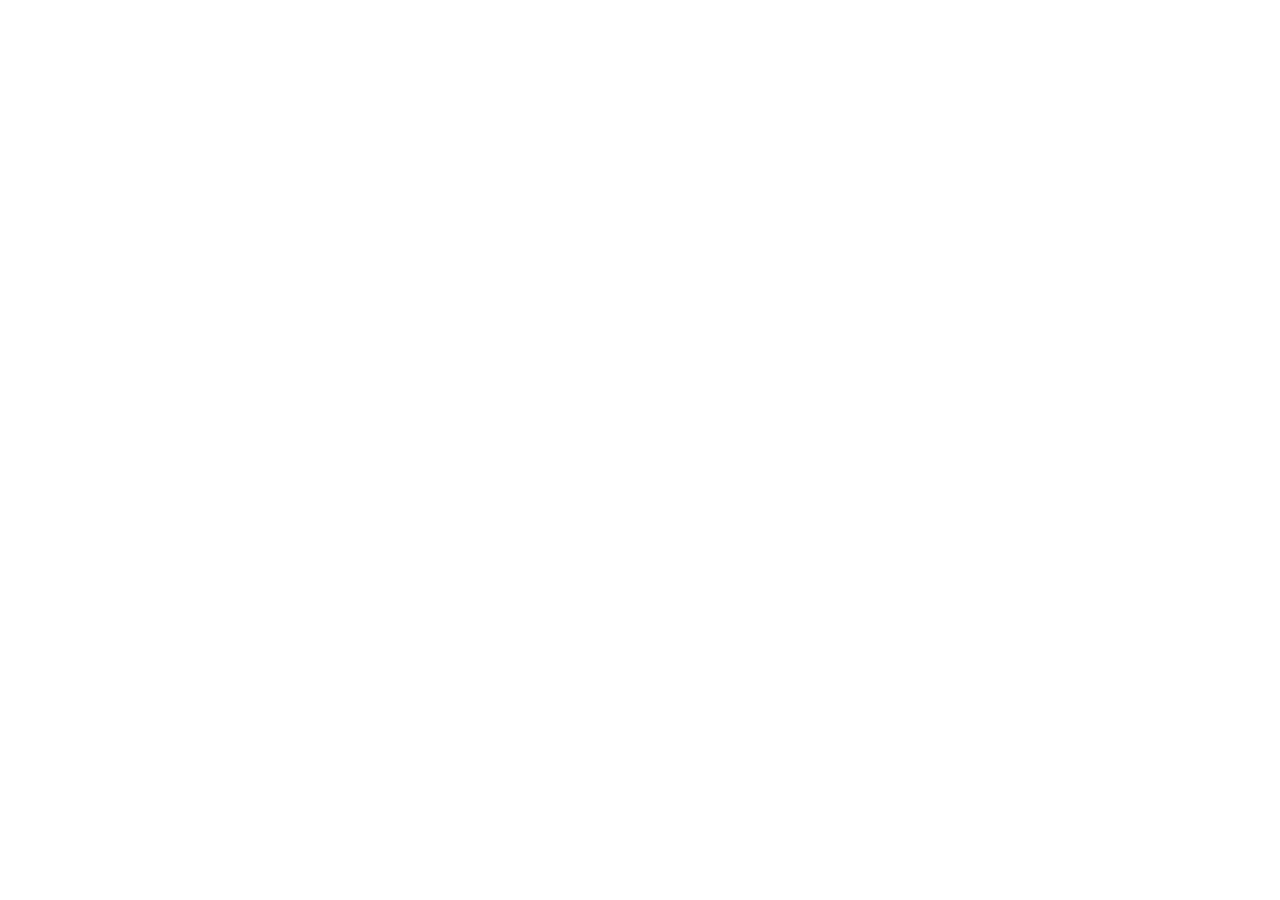
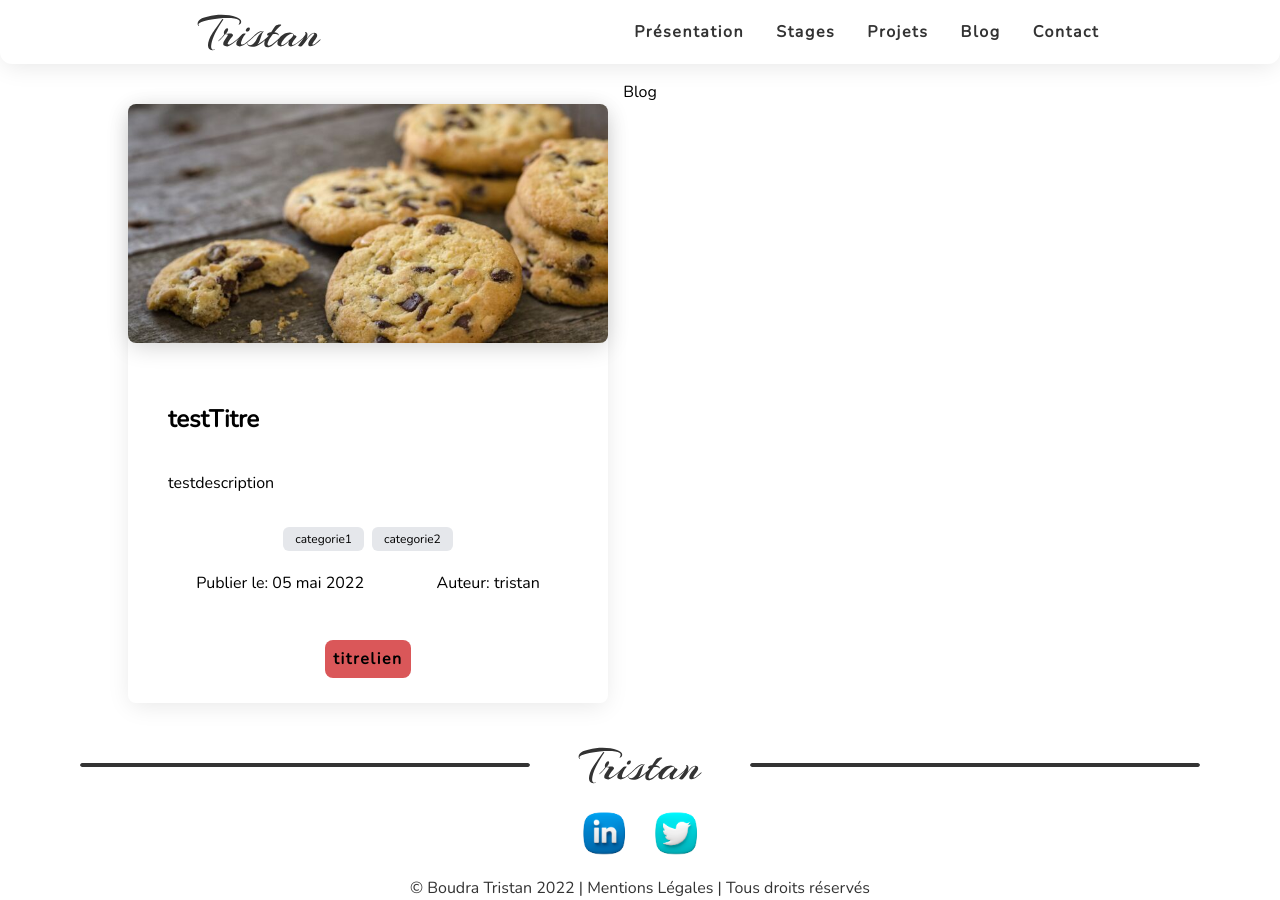
Before and after one commit to Tristan-Boudra/Portfolio, a Vue app: page /blog in a window 1280 px wide. Before the commit the page ends 800 px from the top, so only its background shows below. Built offline with nearby package versions, Linux system fonts and the light colour scheme.

Commit message:
ajout du template des articles du blog

```diff
--- /dev/null
+++ b/src/components/Articles.vue
@@ -0,0 +1,32 @@
+<template>
+  <div class="rounded-lg shadow-[0_5px_25px_-3px_rgba(0,0,0,0.1)] hover:shadow-[0_5px_25px_-3px_rgba(0,0,0,0.3)] transition duration-500 hover:ease-in-out h-full">
+    <img class="mx-auto w-auto rounded-lg mb-5 shadow-[0_5px_25px_-3px_rgba(0,0,0,0.2)] object-fill" v-if="this.data.image" :src="require(`@/assets/${data.image}.png`)" alt="image stages">
+    <section class="p-5">
+      <div class="flex flex-col">
+        <div class="p-3 text-left">
+          <h1 class="text-2xl font-bold p-2 mb-5">{{ data.titre }}</h1>
+          <p class="mx-auto p-2 mb-6">{{ data.description }}</p>
+          <ul class="flex gap-2 flex-wrap mx-auto justify-center mb-3">
+            <li class="py-1 px-3 bg-gray-200 text-xs rounded-md transition duration-500 hover:scale-110" v-for="allCategorie in data.categorie" v-bind:key="allCategorie">{{ allCategorie.name }}</li>
+          </ul>
+          <div class="flex flex-row">
+            <p class="mx-auto p-2">Publier le: {{ data.date }}</p>
+            <p class="mx-auto p-2">Auteur: {{ data.auteur }}</p>
+          </div>
+        </div>
+        <div class="flex flex-row space-x-2 flex-wrap mx-auto p-3">
+          <div class="mt-5" v-for="allLink in data.links" v-bind:key="allLink">
+            <a class="bg-[#DA5759] p-2 rounded-lg text-[#000000] font-bold text-center w-32 h-14 tracking-widest mx-auto" :href="allLink.link">{{ allLink.name }}</a>
+          </div>
+        </div>
+      </div>
+    </section>
+  </div>
+</template>
+
+<script>
+
+export default {
+  props: ['data'],
+};
+</script>
--- a/src/components/Contact.vue
+++ b/src/components/Contact.vue
@@ -21,7 +21,7 @@
       </div>
       <div class="relative z-0 mb-6 w-0 md:mx-10 ml-10">
         <input type="text" id="object" name="object" autocomplete="objet" v-model="object" class="block py-2.5 px-0 w-72 text-sm text-gray-900 bg-transparent border-0 border-b-2 border-[#333333] appearance-none focus:outline-none focus:ring-0 focus:border-[#DA5759] peer" placeholder=" " required />
-        <label for="object" class="absolute text font-bold text-[#333333] duration-300 transform -translate-y-6 scale-75 top-3 -z-10 origin-[0] peer-focus:left-0 peer-focus:text-[#DA5759] peer-placeholder-shown:scale-100 peer-placeholder-shown:translate-y-0 peer-focus:scale-75 peer-focus:-translate-y-6">Object</label>
+        <label for="object" class="absolute text font-bold text-[#333333] duration-300 transform -translate-y-6 scale-75 top-3 -z-10 origin-[0] peer-focus:left-0 peer-focus:text-[#DA5759] peer-placeholder-shown:scale-100 peer-placeholder-shown:translate-y-0 peer-focus:scale-75 peer-focus:-translate-y-6">Objet</label>
       </div>
       <div class="relative z-0 mb-6 w-0 md:mx-10 ml-10">
         <input type="text" id="email" name="email" autocomplete="email" v-model="email" class="block py-2.5 px-0 w-72 text-sm text-gray-900 bg-transparent border-0 border-b-2 border-[#333333] appearance-none focus:outline-none focus:ring-0 focus:border-[#DA5759] peer" placeholder=" " required />
--- a/src/components/Projects.vue
+++ b/src/components/Projects.vue
@@ -1,12 +1,12 @@
 <template>
-  <div class="rounded-lg shadow-[0_5px_25px_-3px_rgba(0,0,0,0.1)] hover:shadow-[0_5px_25px_-3px_rgba(0,0,0,0.3)] hover:transform hover:transition hover:duration-500 hover:ease-in-out h-full">
+  <div class="rounded-lg shadow-[0_5px_25px_-3px_rgba(0,0,0,0.1)] hover:shadow-[0_5px_25px_-3px_rgba(0,0,0,0.3)] transition duration-500 hover:ease-in-out h-full">
     <section class="">
       <div class="flex flex-col p-6">
         <h1 class="text-2xl font-bold p-2 mb-5">{{ data.name }}</h1>
-        <img class="mx-auto w-9/12 rounded-lg mb-5 shadow-[0_5px_25px_-3px_rgba(0,0,0,0.2)] hover:transform hover:transition hover:duration-500 hover:ease-in-out hover:scale-110" v-if="this.data.img" :src="require(`@/assets/${data.img}.png`)" alt="image projetcs">
+        <img class="mx-auto w-9/12 rounded-lg mb-5 shadow-[0_5px_25px_-3px_rgba(0,0,0,0.2)] transition duration-500 hover:ease-in-out hover:scale-110" v-if="this.data.img" :src="require(`@/assets/${data.img}.png`)" alt="image projetcs">
         <p class="mx-auto p-2 mb-6">{{ data.description }}</p>
         <ul class="flex gap-2 flex-wrap mx-auto justify-center mb-3">
-          <li class="py-1 px-3 text-white text-sm rounded-md hover:transform hover:transition hover:duration-500 hover:scale-110" v-for="tech in data.techno" v-bind:key="tech" :style="'background-color: #' + tech.color">{{ tech.name }}</li>
+          <li class="py-1 px-3 text-white text-sm rounded-md transition duration-500 hover:scale-110" v-for="tech in data.techno" v-bind:key="tech" :style="'background-color: #' + tech.color">{{ tech.name }}</li>
         </ul>
         <p class="mx-auto p-2">{{ data.context }}</p>
         <div class="flex flex-row space-x-2 flex-wrap mx-auto p-3">
--- a/src/components/Stages.vue
+++ b/src/components/Stages.vue
@@ -1,12 +1,12 @@
 <template>
-  <div class="rounded-lg shadow-[0_5px_25px_-3px_rgba(0,0,0,0.1)] hover:shadow-[0_5px_25px_-3px_rgba(0,0,0,0.3)] hover:transform hover:transition hover:duration-500 hover:ease-in-out h-full p-5">
+  <div class="rounded-lg shadow-[0_5px_25px_-3px_rgba(0,0,0,0.1)] hover:shadow-[0_5px_25px_-3px_rgba(0,0,0,0.3)] transition duration-500 hover:ease-in-out h-full p-5">
     <section class="">
       <div class="flex flex-col">
         <h1 class="text-2xl font-bold p-2 mb-5">{{ data.name }}</h1>
-        <img class="mx-auto w-6/12 rounded-lg mb-5 shadow-[0_5px_25px_-3px_rgba(0,0,0,0.2)] hover:transform hover:transition hover:duration-500 hover:scale-110" v-if="this.data.img" :src="require(`@/assets/${data.img}.png`)" alt="image stages">
+        <img class="mx-auto w-6/12 rounded-lg mb-5 shadow-[0_5px_25px_-3px_rgba(0,0,0,0.2)] transition duration-500 hover:scale-110" v-if="this.data.img" :src="require(`@/assets/${data.img}.png`)" alt="image stages">
         <p class="mx-auto p-2 mb-6">{{ data.description }}</p>
         <ul class="flex gap-2 flex-wrap mx-auto justify-center mb-3">
-          <li class="py-1 px-3 text-white text-sm rounded-md hover:transform hover:transition hover:duration-500 hover:scale-110" v-for="tech in data.techno" v-bind:key="tech" :style="'background-color: #' + tech.color">{{ tech.name }}</li>
+          <li class="py-1 px-3 text-white text-sm rounded-md transition duration-500 hover:scale-110" v-for="tech in data.techno" v-bind:key="tech" :style="'background-color: #' + tech.color">{{ tech.name }}</li>
         </ul>
         <p class="mx-auto p-2">{{ data.context }}</p>
         <div class="flex flex-row space-x-2 flex-wrap mx-auto p-3">
--- a/src/store/index.js
+++ b/src/store/index.js
@@ -266,6 +266,32 @@
         ],
       },
     ],
+    blog: [
+      {
+        id: 0,
+        titre: 'testTitre',
+        description: 'testdescription',
+        image: 'cookie',
+        date: '05 mai 2022',
+        auteur: 'tristan',
+        categorie: [
+          {
+            id: 0,
+            name: 'categorie1',
+          },
+          {
+            id: 1,
+            name: 'categorie2',
+          },
+        ],
+        links: [
+          {
+            name: 'titrelien',
+            link: 'lien',
+          },
+        ],
+      },
+    ],
   },
   mutations: {
   },
--- a/src/views/Blog.vue
+++ b/src/views/Blog.vue
@@ -1,12 +1,34 @@
 <template>
   <div class="w-full">
+    <Navbar/>
     <section class="max-w-screen-lg mx-auto">
+      <h1 class="mt-20">Blog</h1>
+        <div class="grid md:grid-cols-2 gap-16">
+          <div v-for="row in Articles" v-bind:key="row">
+            <Articles :data="row"/>
+          </div>
+        </div>
     </section>
+    <Footer/>
   </div>
 </template>
 
 <script>
+import Navbar from '@/components/Navbar.vue';
+import Footer from '@/components/Footer.vue';
+import Articles from '@/components/Articles.vue';
+
 export default {
-  components: {},
+  components: {
+    Navbar,
+    Footer,
+    Articles,
+  },
+  computed: {
+    Articles() {
+      const allArticles = this.$store.state.blog;
+      return allArticles;
+    },
+  },
 };
 </script>
--- a/src/views/Home.vue
+++ b/src/views/Home.vue
@@ -27,7 +27,7 @@
             Titulaire d'un BTS SIO option SLAM, je suis actuellement en troisième année de Bachelor Développeur web et mobile à MydigitalSchool à Lyon. Je réalise cette formation en alternance au sein de l'entreprise ... en tant que ...<br>
             Avec mes projets de cours, personnels, ainsi que mes stages, j’ai pu apprendre:</div>
           <ul class="flex flex-row flex-wrap gap-2 mx-auto space-x-4 p-3 justify-center">
-            <li class="py-1 px-3 text-white text-sm rounded-md h-auto w-auto hover:transform hover:transition hover:duration-500 hover:scale-110" v-for="tech in this.langages.techno" v-bind:key="tech" :style="'background-color: #' + tech.color">{{ tech.name }}</li>
+            <li class="py-1 px-3 text-white text-sm rounded-md h-auto w-auto transition duration-500 hover:scale-110" v-for="tech in this.langages.techno" v-bind:key="tech" :style="'background-color: #' + tech.color">{{ tech.name }}</li>
           </ul>
         </div>
         <div class="p-2">
@@ -74,7 +74,7 @@
         <h2 class="text-3xl font-bold text-center mx-auto">Blog</h2>
         <p class="text-left p-6">J'ai décidé de créer un blog afin de partager mes connaissances ainsi que mes compétences afin que vous et moi puissions progresser ensemble et ainsi en apprendre davantage sur l'univers du développement web.<br>
           Vous y trouverez toutes sortes de sujets autant divers et variétés. En partant du début de la conception d'un site web, des conseils pendant le développement puis dans la finalisation d'un site et de la mise en production.</p>
-          <router-link to="/blog" class="bg-[#DA5759] p-2 rounded-lg text-[#000000] font-bold text-center w-auto h-auto tracking-widest mx-auto">Voir le blog</router-link>
+        <router-link to="/blog" class="bg-[#DA5759] p-2 rounded-lg text-[#000000] font-bold text-center w-auto h-auto tracking-widest mx-auto">Voir le blog</router-link>
       </div>
     </section>
     <section id="contact" class="max-w-screen-lg mx-auto bg-white">
```
